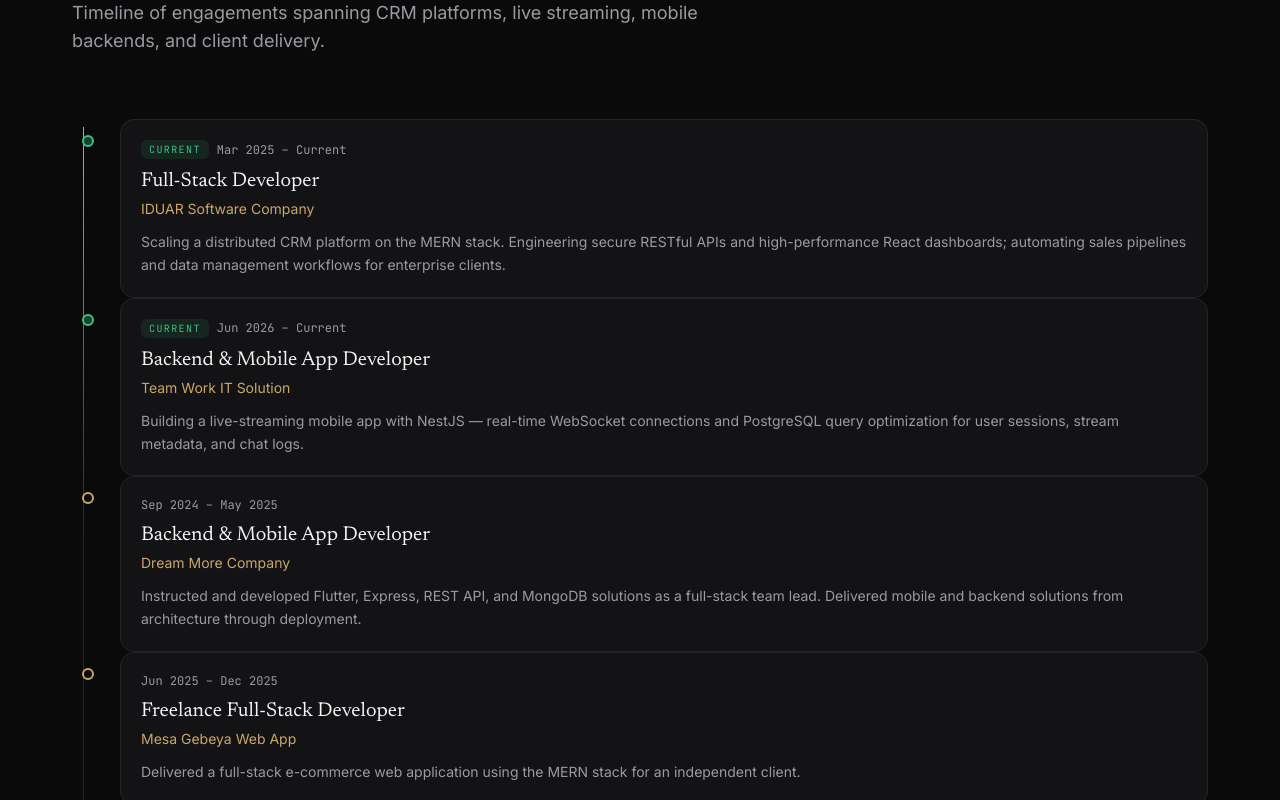
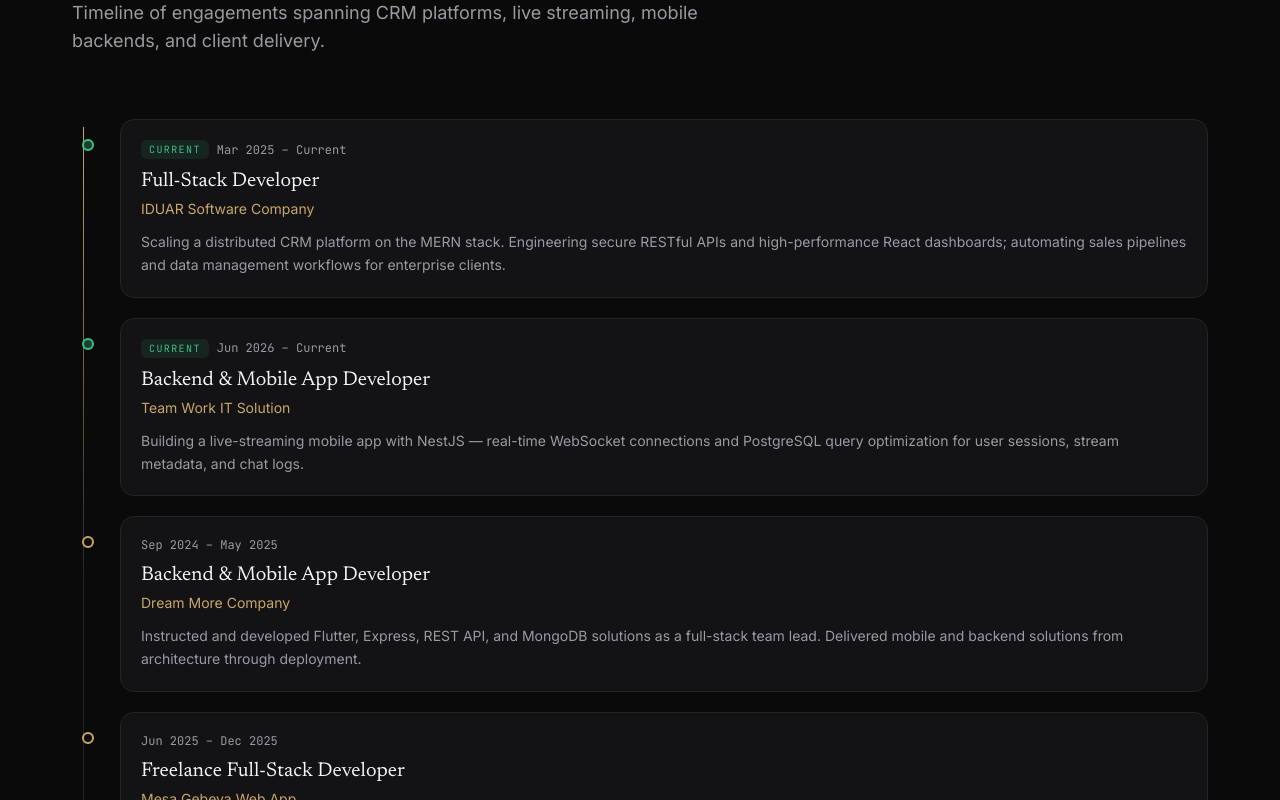
Before and after one commit to Temsegn/temesgenmarie, a Next.js app: page / in a window 1280 px wide. Shown: the part 2140-2940 px from the top of the page. Built offline with nearby package versions, Linux system fonts and the light colour scheme.

Commit message:
Update spacing in ExperienceTimeline component for better visual separation of items

```diff
--- a/app/components/ExperienceTimeline.tsx
+++ b/app/components/ExperienceTimeline.tsx
@@ -16,7 +16,7 @@ export default function ExperienceTimeline() {
           />
         </FadeIn>
 
-        <ol className="relative space-y-0">
+        <ol className="relative space-y-4 md:space-y-5">
           <div
             className="absolute left-[7px] top-2 bottom-2 w-px bg-gradient-to-b from-accent via-border to-border md:left-[11px]"
             aria-hidden
@@ -24,10 +24,10 @@ export default function ExperienceTimeline() {
 
           {experience.map((item, index) => (
             <FadeIn key={`${item.company}-${item.role}`} delay={index * 0.05} as="li">
-              <article className="relative grid grid-cols-[24px_1fr] md:grid-cols-[32px_1fr] gap-3 md:gap-4 pb-6 md:pb-8 last:pb-0">
+              <article className="relative grid grid-cols-[24px_1fr] md:grid-cols-[32px_1fr] gap-3 md:gap-4">
                 <div className="relative flex justify-center pt-4">
                   <span
-                    className={`h-3 w-3 rounded-full border-2 ${
+                    className={`mt-1 h-3 w-3 rounded-full border-2 ${
                       item.current
                         ? "border-success bg-success/30"
                         : "border-accent bg-background"
```
